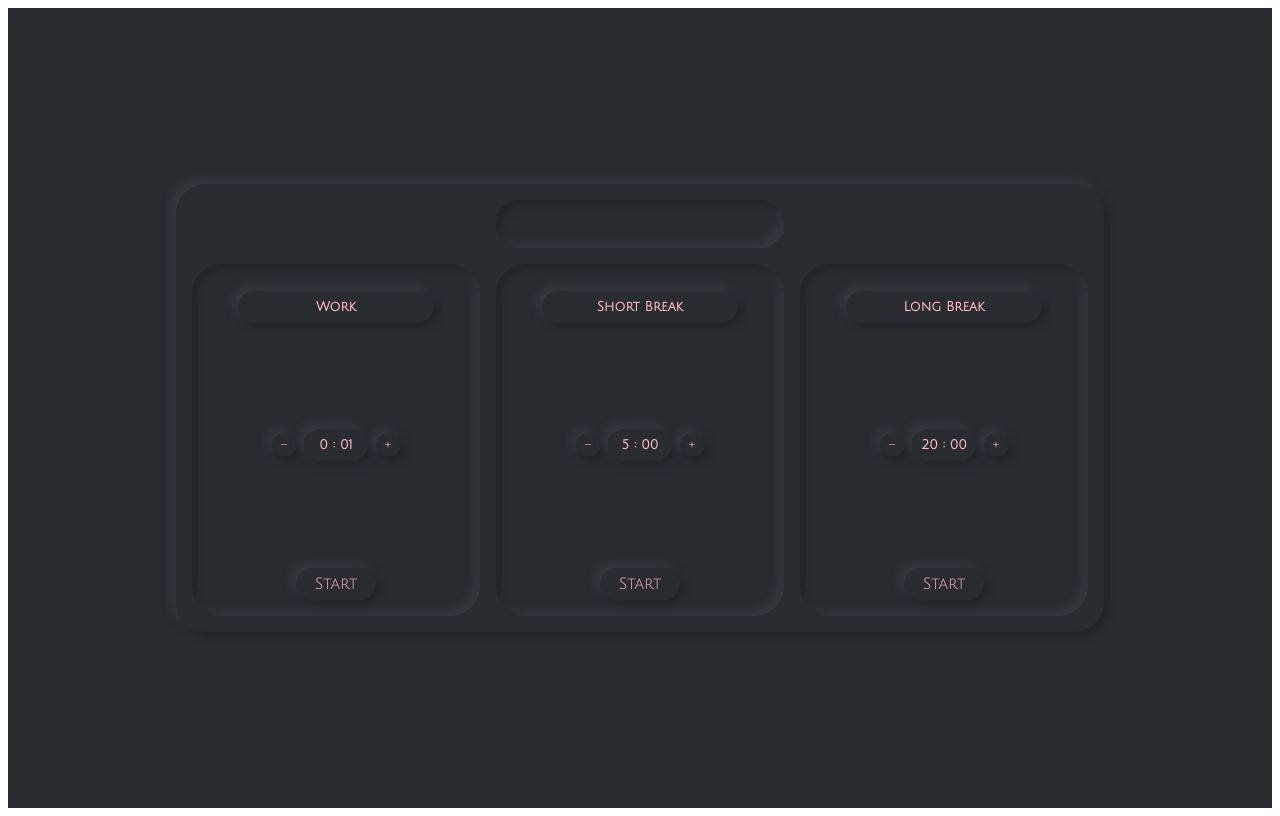
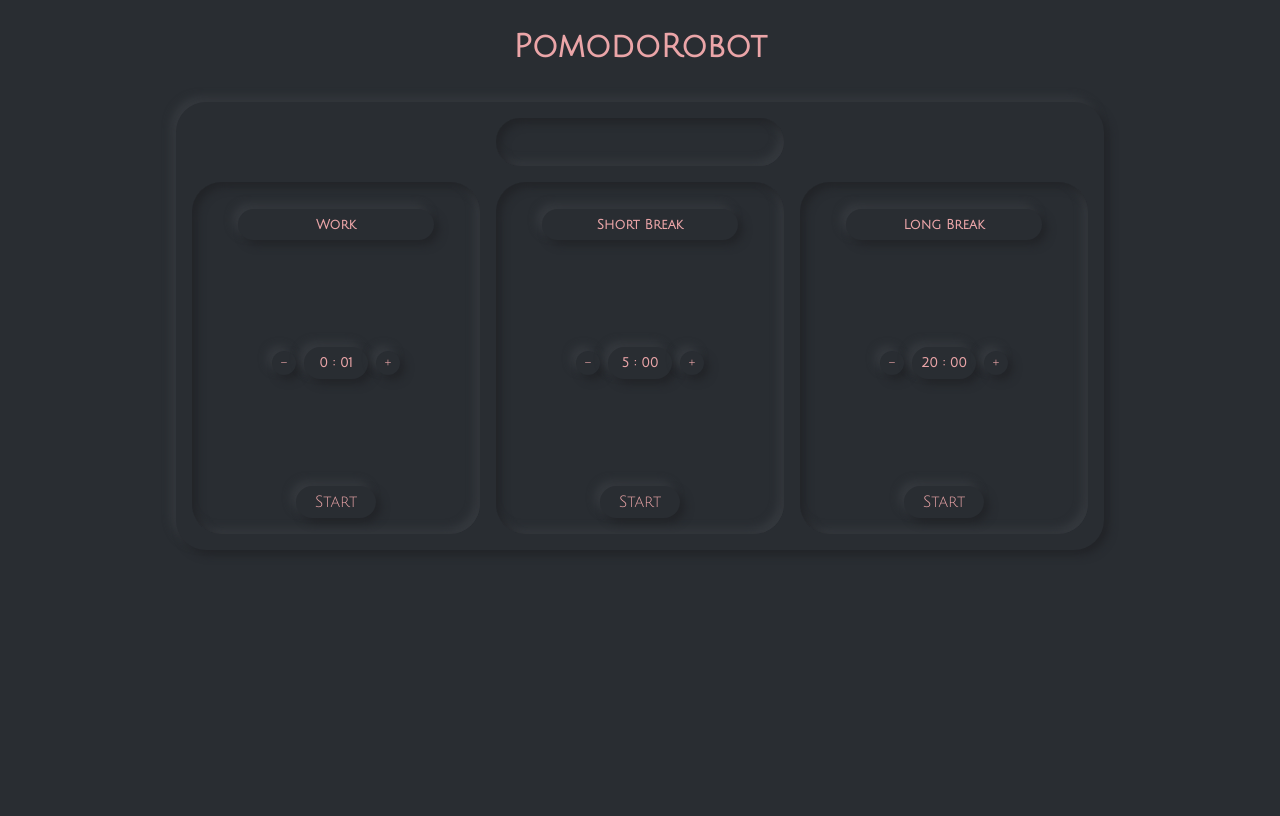
Before and after one commit to mattdeann/pomodoro, a React (Create React App) app: page / in a window 1280 px wide. Built offline with nearby package versions, Linux system fonts and the light colour scheme.

Commit message:
Add title and fix background

```diff
--- a/src/App/App.css
+++ b/src/App/App.css
@@ -1,8 +1,6 @@
 .app {
-  margin: 0px;
-  background-color: #292d32;
-  color: lightpink;
-  height: 100vh;
+
+  color: rgb(235, 165, 168);
   display: flex;
   flex-direction: column;
   justify-content: center;
--- a/src/App/App.js
+++ b/src/App/App.js
@@ -12,6 +12,7 @@ class App extends React.Component {
   render() {
     return (
       <div className="app">
+        <h1>PomodoRobot</h1>
         <TimersBox />
       </div>
     )
--- /dev/null
+++ b/src/index.css
@@ -0,0 +1,3 @@
+* {
+  background-color: #292d32;
+}
--- a/src/index.js
+++ b/src/index.js
@@ -1,5 +1,6 @@
 import React from "react"
 import ReactDOM from "react-dom"
 import App from "./App/App"
+import './index.css';
 
 ReactDOM.render(<App />, document.getElementById("root"))
```
Also changed, not shown: 1 other file (tests, documents, lock files or other folders).
